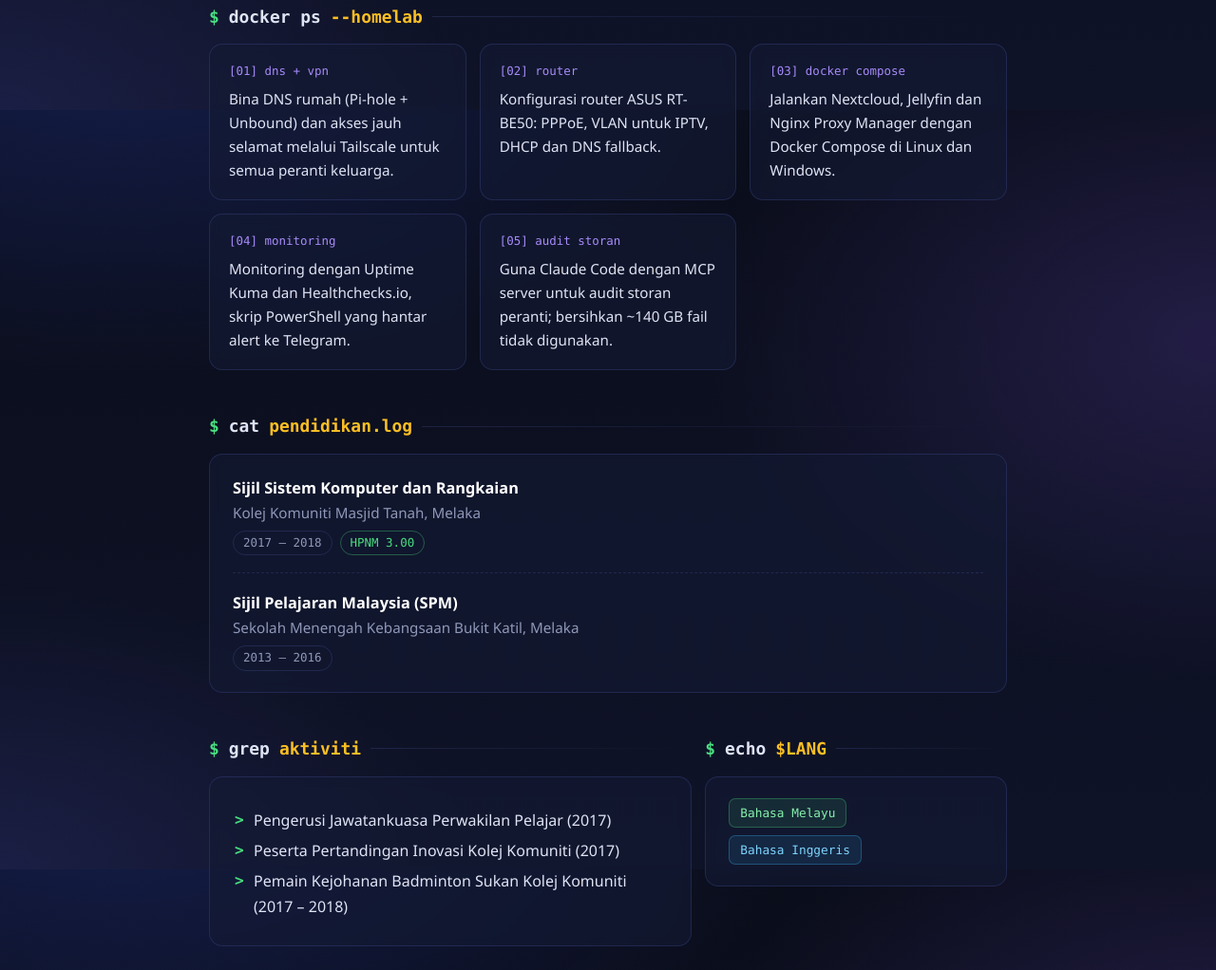
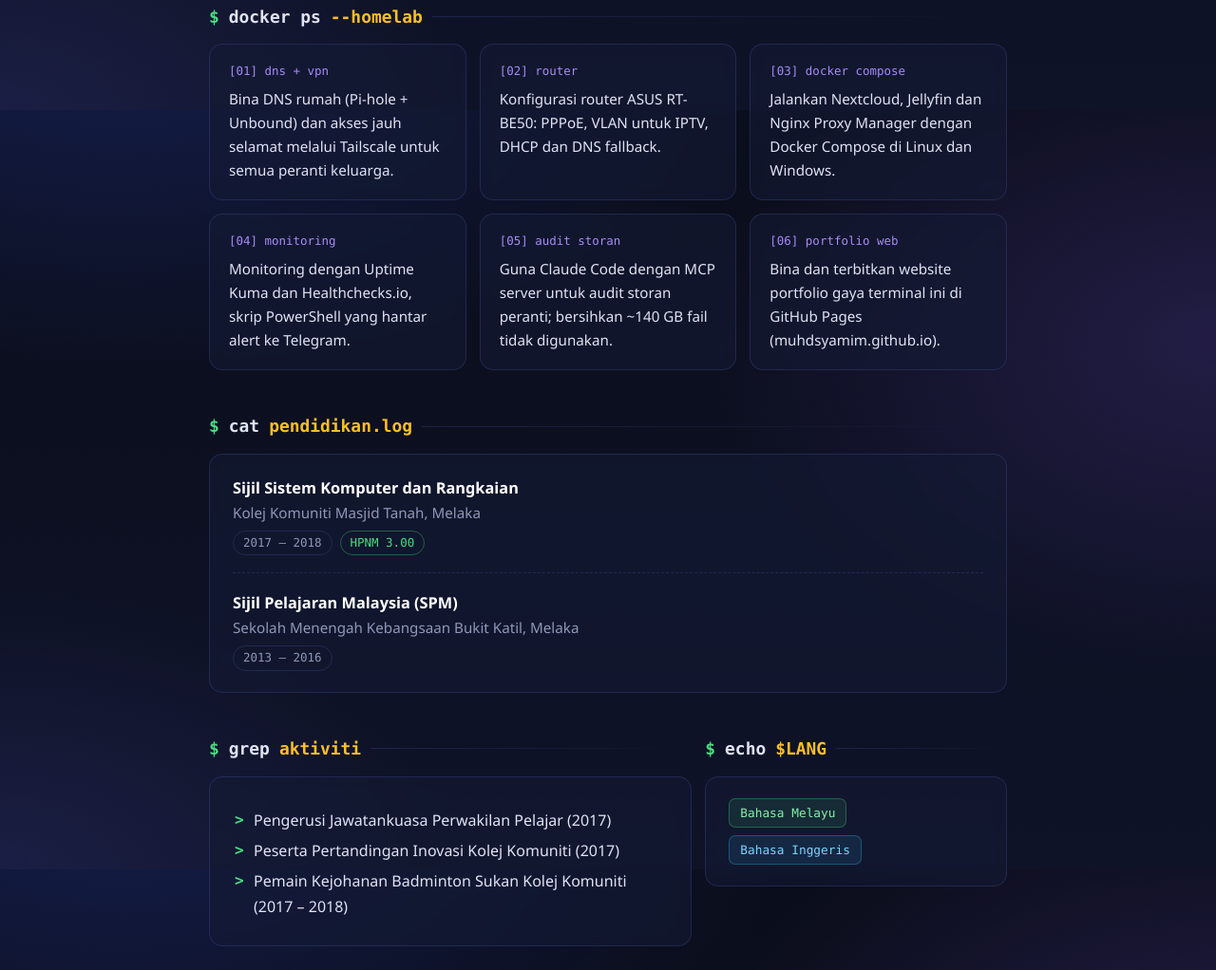
Before and after one commit to muhdsyamim/muhdsyamim.github.io, a plain HTML site: page index.html in a window 1280 px wide. Shown: the part 1484-2506 px from the top of the page at 95% size. Drawn offline with Linux system fonts and the light colour scheme.

Commit message:
Add files via upload

```diff
--- a/index.html
+++ b/index.html
@@ -308,6 +308,7 @@
       <div class="card proj"><div class="idx">[03] docker compose</div><p>Jalankan Nextcloud, Jellyfin dan Nginx Proxy Manager dengan Docker Compose di Linux dan Windows.</p></div>
       <div class="card proj"><div class="idx">[04] monitoring</div><p>Monitoring dengan Uptime Kuma dan Healthchecks.io, skrip PowerShell yang hantar alert ke Telegram.</p></div>
       <div class="card proj"><div class="idx">[05] audit storan</div><p>Guna Claude Code dengan MCP server untuk audit storan peranti; bersihkan ~140 GB fail tidak digunakan.</p></div>
+      <div class="card proj"><div class="idx">[06] portfolio web</div><p>Bina dan terbitkan website portfolio gaya terminal ini di GitHub Pages (muhdsyamim.github.io).</p></div>
     </div>
   </section>
 
```
